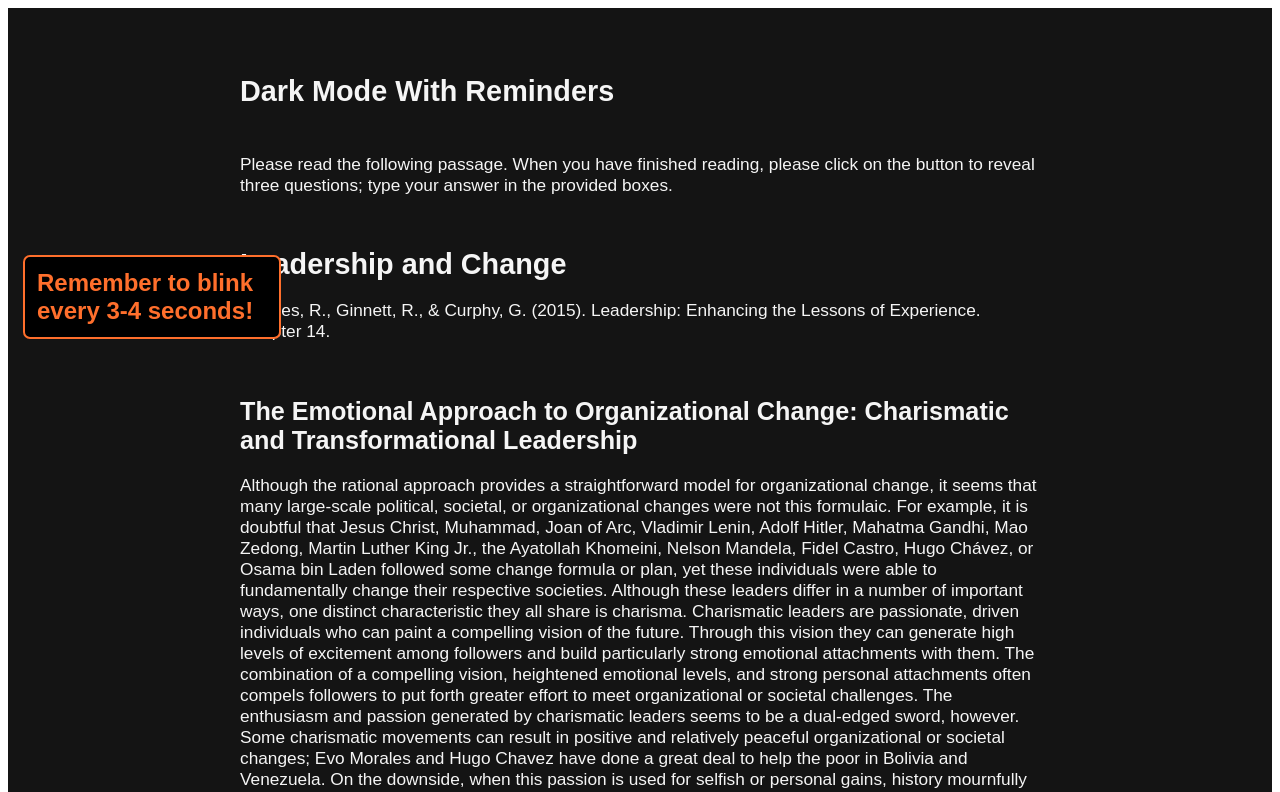
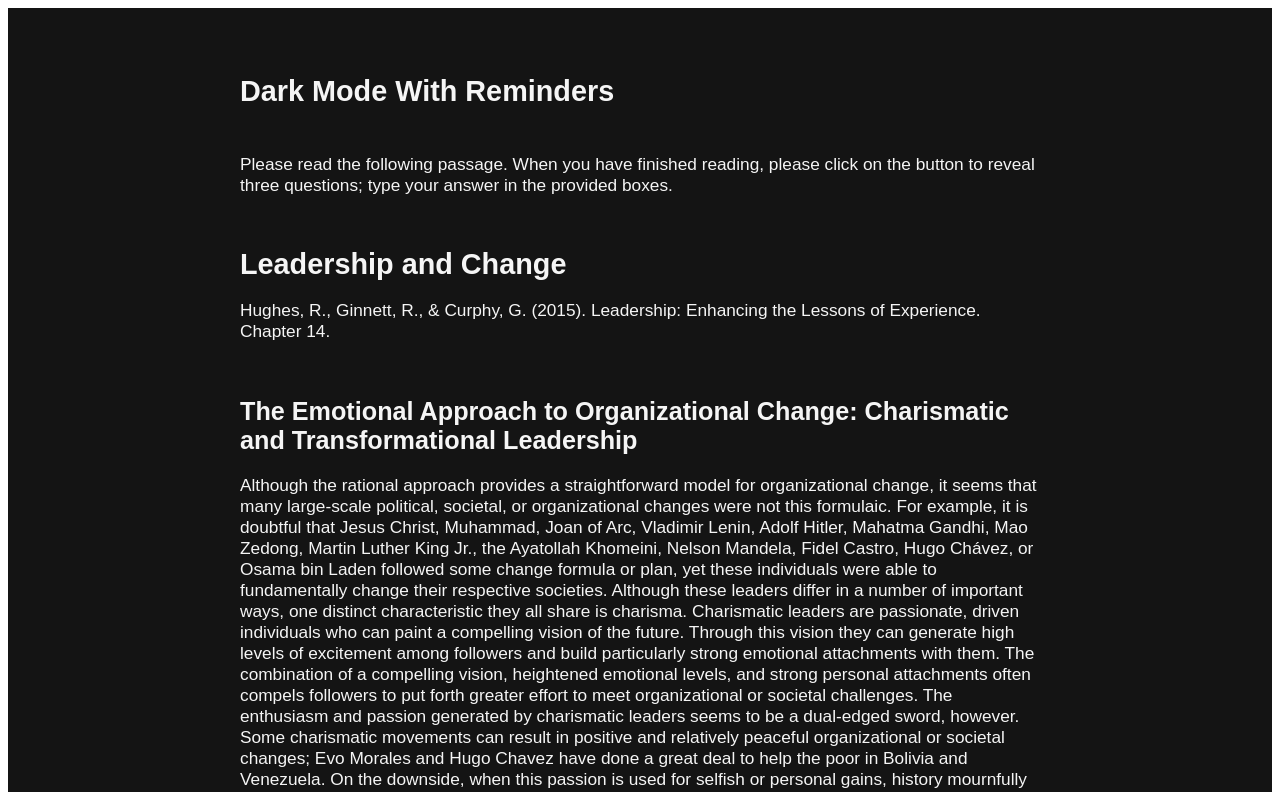
Before and after one commit to ChaitanyaRS06/HCI-project-website, a React (Create React App) app: page /reminderdarkmode in a window 1280 px wide. Shown: the top 792 px of the page. Built offline with nearby package versions, Linux system fonts and the light colour scheme.

Commit message:
reminder frequency change

```diff
--- a/src/components/ReminderComponent.js
+++ b/src/components/ReminderComponent.js
@@ -14,7 +14,7 @@ const ReminderComponent = ({ bgColor }) => {
       setTimeout(() => {
         setIsVisible(false);
       }, 3000); // Hide after 3 seconds
-    }, 5000); // Trigger every 5 seconds
+    }, 150000); // Trigger every 2.5 minutes
 
     // Cleanup the interval when the component unmounts
     return () => clearInterval(intervalId);
```
